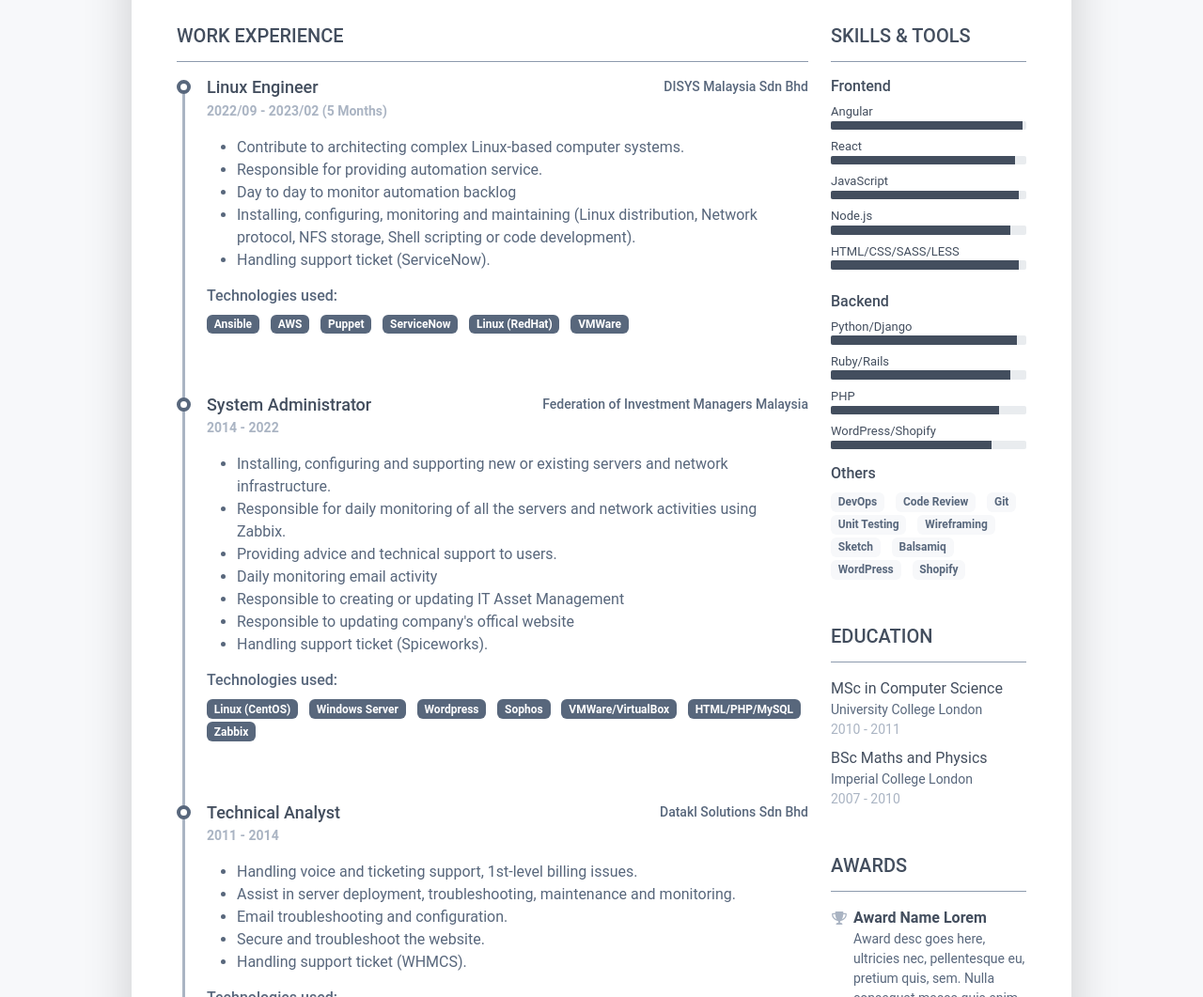
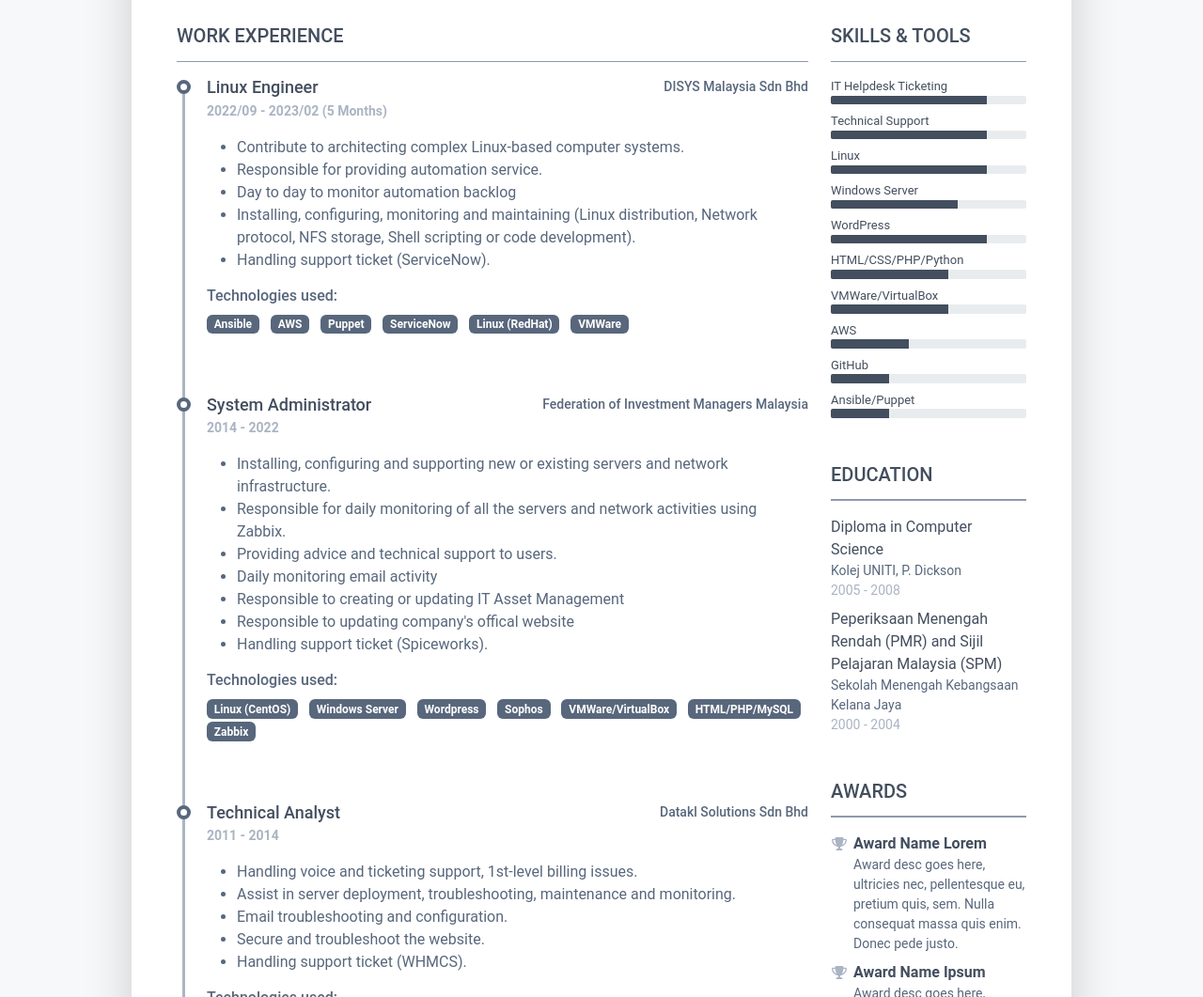
Before and after one commit to syafeeqsobri/cloud-resume-challenge, a plain HTML site: page website/index.html in a window 1280 px wide. Shown: the part 520-1581 px from the top of the page at 94% size. Drawn offline with Linux system fonts and the light colour scheme; no server answers; a script that the page names is missing.

Commit message:
new content index.html

```diff
--- a/website/index.html
+++ b/website/index.html
@@ -200,86 +200,72 @@
 						    <h2 class="resume-section-title text-uppercase font-weight-bold pb-3 mb-3">Skills &amp; Tools</h2>
 						    <div class="resume-section-content">
 						        <div class="resume-skill-item">
-							        <h4 class="resume-skills-cat font-weight-bold">Frontend</h4>
+							        <!-- <h4 class="resume-skills-cat font-weight-bold">Frontend</h4> -->
 							        <ul class="list-unstyled mb-4">
 								        <li class="mb-2">
-								            <div class="resume-skill-name">Angular</div>
+								            <div class="resume-skill-name">IT Helpdesk Ticketing</div>
 									        <div class="progress resume-progress">
-											    <div class="progress-bar theme-progress-bar-dark" role="progressbar" style="width: 98%" aria-valuenow="25" aria-valuemin="0" aria-valuemax="100"></div>
+											    <div class="progress-bar theme-progress-bar-dark" role="progressbar" style="width: 80%" aria-valuenow="25" aria-valuemin="0" aria-valuemax="100"></div>
+											</div>
+								        </li>
+										<li class="mb-2">
+								            <div class="resume-skill-name">Technical Support</div>
+									        <div class="progress resume-progress">
+											    <div class="progress-bar theme-progress-bar-dark" role="progressbar" style="width: 80%" aria-valuenow="25" aria-valuemin="0" aria-valuemax="100"></div>
+											</div>
+								        </li>
+										<li class="mb-2">
+								            <div class="resume-skill-name">Linux</div>
+									        <div class="progress resume-progress">
+											    <div class="progress-bar theme-progress-bar-dark" role="progressbar" style="width: 80%" aria-valuenow="25" aria-valuemin="0" aria-valuemax="100"></div>
 											</div>
 								        </li>
 								        <li class="mb-2">
-								            <div class="resume-skill-name">React</div>
+								            <div class="resume-skill-name">Windows Server</div>
 									        <div class="progress resume-progress">
-											    <div class="progress-bar theme-progress-bar-dark" role="progressbar" style="width: 94%" aria-valuenow="25" aria-valuemin="0" aria-valuemax="100"></div>
+											    <div class="progress-bar theme-progress-bar-dark" role="progressbar" style="width: 65%" aria-valuenow="25" aria-valuemin="0" aria-valuemax="100"></div>
 											</div>
 								        </li>
 								        <li class="mb-2">
-								            <div class="resume-skill-name">JavaScript</div>
+								            <div class="resume-skill-name">WordPress</div>
 									        <div class="progress resume-progress">
-											    <div class="progress-bar theme-progress-bar-dark" role="progressbar" style="width: 96%" aria-valuenow="25" aria-valuemin="0" aria-valuemax="100"></div>
+											    <div class="progress-bar theme-progress-bar-dark" role="progressbar" style="width: 80%" aria-valuenow="25" aria-valuemin="0" aria-valuemax="100"></div>
 											</div>
 								        </li>
 
 								        <li class="mb-2">
-								            <div class="resume-skill-name">Node.js</div>
+								            <div class="resume-skill-name">HTML/CSS/PHP/Python</div>
 									        <div class="progress resume-progress">
-											    <div class="progress-bar theme-progress-bar-dark" role="progressbar" style="width: 92%" aria-valuenow="25" aria-valuemin="0" aria-valuemax="100"></div>
+											    <div class="progress-bar theme-progress-bar-dark" role="progressbar" style="width: 60%" aria-valuenow="25" aria-valuemin="0" aria-valuemax="100"></div>
 											</div>
 								        </li>
 								        <li class="mb-2">
-								            <div class="resume-skill-name">HTML/CSS/SASS/LESS</div>
+								            <div class="resume-skill-name">VMWare/VirtualBox</div>
 									        <div class="progress resume-progress">
-											    <div class="progress-bar theme-progress-bar-dark" role="progressbar" style="width: 96%" aria-valuenow="25" aria-valuemin="0" aria-valuemax="100"></div>
+											    <div class="progress-bar theme-progress-bar-dark" role="progressbar" style="width: 60%" aria-valuenow="25" aria-valuemin="0" aria-valuemax="100"></div>
+											</div>
+								        </li>
+										<li class="mb-2">
+								            <div class="resume-skill-name">AWS</div>
+									        <div class="progress resume-progress">
+											    <div class="progress-bar theme-progress-bar-dark" role="progressbar" style="width: 40%" aria-valuenow="25" aria-valuemin="0" aria-valuemax="100"></div>
+											</div>
+								        </li>
+										<li class="mb-2">
+								            <div class="resume-skill-name">GitHub</div>
+									        <div class="progress resume-progress">
+											    <div class="progress-bar theme-progress-bar-dark" role="progressbar" style="width: 30%" aria-valuenow="25" aria-valuemin="0" aria-valuemax="100"></div>
+											</div>
+								        </li>
+										<li class="mb-2">
+								            <div class="resume-skill-name">Ansible/Puppet</div>
+									        <div class="progress resume-progress">
+											    <div class="progress-bar theme-progress-bar-dark" role="progressbar" style="width: 30%" aria-valuenow="25" aria-valuemin="0" aria-valuemax="100"></div>
 											</div>
 								        </li>
 							        </ul>
 						        </div><!--//resume-skill-item-->
 
-						        <div class="resume-skill-item">
-						            <h4 class="resume-skills-cat font-weight-bold">Backend</h4>
-							        <ul class="list-unstyled">
-								        <li class="mb-2">
-								            <div class="resume-skill-name">Python/Django</div>
-									        <div class="progress resume-progress">
-											    <div class="progress-bar theme-progress-bar-dark" role="progressbar" style="width: 95%" aria-valuenow="25" aria-valuemin="0" aria-valuemax="100"></div>
-											</div>
-								        </li>
-								        <li class="mb-2">
-								            <div class="resume-skill-name">Ruby/Rails</div>
-									        <div class="progress resume-progress">
-											    <div class="progress-bar theme-progress-bar-dark" role="progressbar" style="width: 92%" aria-valuenow="25" aria-valuemin="0" aria-valuemax="100"></div>
-											</div>
-								        </li>
-								        <li class="mb-2">
-								            <div class="resume-skill-name">PHP</div>
-									        <div class="progress resume-progress">
-											    <div class="progress-bar theme-progress-bar-dark" role="progressbar" style="width: 86%" aria-valuenow="25" aria-valuemin="0" aria-valuemax="100"></div>
-											</div>
-								        </li>
-								        <li class="mb-2">
-								            <div class="resume-skill-name">WordPress/Shopify</div>
-									        <div class="progress resume-progress">
-											    <div class="progress-bar theme-progress-bar-dark" role="progressbar" style="width: 82%" aria-valuenow="25" aria-valuemin="0" aria-valuemax="100"></div>
-											</div>
-								        </li>
-							        </ul>
-						        </div><!--//resume-skill-item-->
-
-						        <div class="resume-skill-item">
-						            <h4 class="resume-skills-cat font-weight-bold">Others</h4>
-						            <ul class="list-inline">
-							            <li class="list-inline-item"><span class="badge badge-light">DevOps</span></li>
-							            <li class="list-inline-item"><span class="badge badge-light">Code Review</span></li>
-							            <li class="list-inline-item"><span class="badge badge-light">Git</span></li>
-							            <li class="list-inline-item"><span class="badge badge-light">Unit Testing</span></li>
-							            <li class="list-inline-item"><span class="badge badge-light">Wireframing</span></li>
-							            <li class="list-inline-item"><span class="badge badge-light">Sketch</span></li>
-							            <li class="list-inline-item"><span class="badge badge-light">Balsamiq</span></li>
-							            <li class="list-inline-item"><span class="badge badge-light">WordPress</span></li>
-							            <li class="list-inline-item"><span class="badge badge-light">Shopify</span></li>
-						            </ul>
-						        </div><!--//resume-skill-item-->
 						    </div><!--resume-section-content-->
 					    </section><!--//skills-section-->
 					    <section class="resume-section education-section mb-5">
@@ -287,14 +273,14 @@
 						    <div class="resume-section-content">
 							    <ul class="list-unstyled">
 								    <li class="mb-2">
-								        <div class="resume-degree font-weight-bold">MSc in Computer Science</div>
-								        <div class="resume-degree-org">University College London</div>
-								        <div class="resume-degree-time">2010 - 2011</div>
+								        <div class="resume-degree font-weight-bold">Diploma in Computer Science</div>
+								        <div class="resume-degree-org">Kolej UNITI, P. Dickson</div>
+								        <div class="resume-degree-time">2005 - 2008</div>
 								    </li>
 								    <li>
-								        <div class="resume-degree font-weight-bold">BSc Maths and Physics</div>
-								        <div class="resume-degree-org">Imperial College London</div>
-								        <div class="resume-degree-time">2007 - 2010</div>
+								        <div class="resume-degree font-weight-bold">Peperiksaan Menengah Rendah (PMR) and Sijil Pelajaran Malaysia (SPM)</div>
+								        <div class="resume-degree-org">Sekolah Menengah Kebangsaan Kelana Jaya</div>
+								        <div class="resume-degree-time">2000 - 2004</div>
 								    </li>
 							    </ul>
 						    </div>
```
